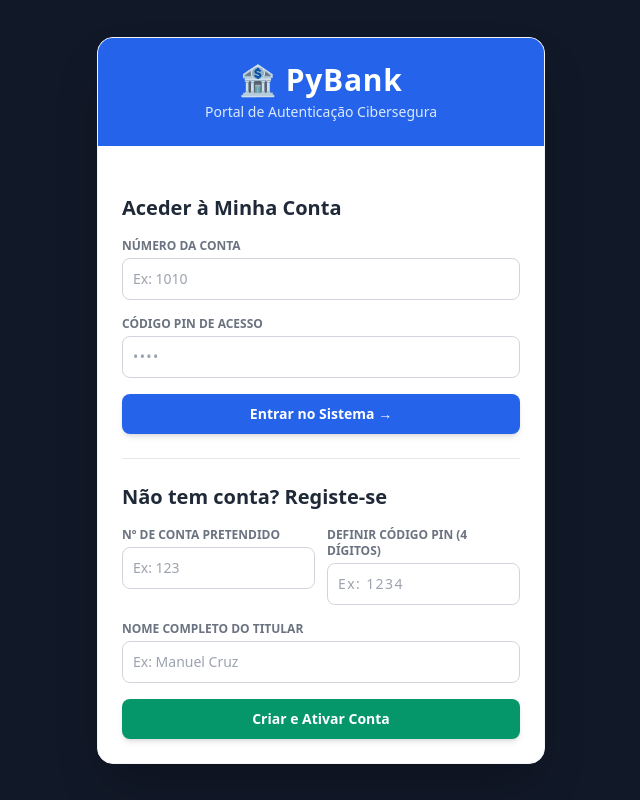
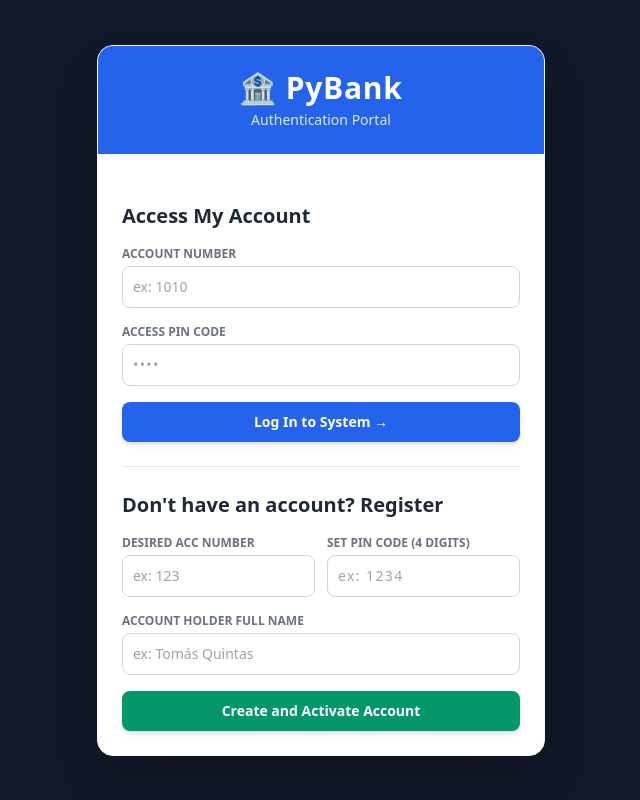
Before and after one commit to ManuelCruz21/Python-Bank-Project, a Flask app: page /login-portal in a window 1280 px wide. Shown: the whole page, without its empty margins (319-959 px from the left). Run offline with Flask 3, Linux system fonts and the light colour scheme; some libraries are stand-ins or nearby versions.

Commit message:
update: updating last changes to deploy

```diff
--- a/app.py
+++ b/app.py
@@ -240,4 +240,5 @@ def eliminar_conta():
         db.close()
 
 if __name__ == '__main__':
-    app.run(debug=True)
+    port = int(os.environ.get("PORT", 5000))
+    app.run(host='0.0.0.0', port=port, debug=False)
--- /dev/null
+++ b/requirements.txt
@@ -0,0 +1,4 @@
+Flask==3.0.2
+SQLAlchemy==2.0.27
+psycopg2-binary==2.9.9
+decimal-flask==0.1.4
--- a/templates/login.html
+++ b/templates/login.html
@@ -1,9 +1,9 @@
 <!DOCTYPE html>
-<html lang="pt">
+<html lang="en">
 <head>
     <meta charset="UTF-8">
     <meta name="viewport" content="width=device-width, initial-scale=1.0">
-    <title>PyBank - Login Seguro</title>
+    <title>PyBank - Secure Login</title>
     <script src="https://cdn.tailwindcss.com"></script>
 </head>
 <body class="bg-gray-900 font-sans min-h-screen flex items-center justify-center p-4">
@@ -11,7 +11,7 @@
     <div class="max-w-md w-full bg-white rounded-2xl shadow-2xl overflow-hidden border border-gray-100">
         <div class="bg-blue-600 text-white p-6 text-center">
             <h1 class="text-3xl font-bold tracking-wide">🏦 PyBank</h1>
-            <p class="text-blue-100 text-sm mt-1">Portal de Autenticação Cibersegura</p>
+            <p class="text-blue-100 text-sm mt-1">Authentication Portal</p>
         </div>
 
         <div class="p-6 pb-0">
@@ -28,41 +28,43 @@
 
         <div class="p-6 space-y-6">
 
+            <!-- LOGIN FORM -->
             <form action="/login" method="POST" class="space-y-4">
-                <h2 class="text-xl font-bold text-gray-800">Aceder à Minha Conta</h2>
+                <h2 class="text-xl font-bold text-gray-800">Access My Account</h2>
                 <div>
-                    <label class="block text-xs font-semibold text-gray-500 uppercase">Número da Conta</label>
-                    <input type="text" name="numero" required placeholder="Ex: 1010" class="w-full mt-1 p-2.5 border border-gray-300 rounded-lg text-sm focus:ring-2 focus:ring-blue-500 focus:outline-none">
+                    <label class="block text-xs font-semibold text-gray-500 uppercase">Account Number</label>
+                    <input type="text" name="numero" required placeholder="ex: 1010" class="w-full mt-1 p-2.5 border border-gray-300 rounded-lg text-sm focus:ring-2 focus:ring-blue-500 focus:outline-none">
                 </div>
                 <div>
-                    <label class="block text-xs font-semibold text-gray-500 uppercase">Código PIN de Acesso</label>
+                    <label class="block text-xs font-semibold text-gray-500 uppercase">Access PIN Code</label>
                     <input type="password" name="pin" required placeholder="••••" maxlength="4" class="w-full mt-1 p-2.5 border border-gray-300 rounded-lg text-sm tracking-widest focus:ring-2 focus:ring-blue-500 focus:outline-none">
                 </div>
                 <button type="submit" class="w-full bg-blue-600 hover:bg-blue-700 text-white font-semibold py-2.5 rounded-lg text-sm shadow-md transition">
-                    Entrar no Sistema →
+                    Log In to System →
                 </button>
             </form>
 
             <hr class="border-gray-200">
 
+            <!-- REGISTRATION FORM -->
             <form action="/criar-conta" method="POST" class="space-y-4">
-                <h2 class="text-xl font-bold text-gray-800">Não tem conta? Registe-se</h2>
+                <h2 class="text-xl font-bold text-gray-800">Don't have an account? Register</h2>
                 <div class="grid grid-cols-2 gap-3">
                     <div>
-                        <label class="block text-xs font-semibold text-gray-500 uppercase">Nº de Conta Pretendido</label>
-                        <input type="text" name="numero" required placeholder="Ex: 123" class="w-full mt-1 p-2.5 border border-gray-300 rounded-lg text-sm focus:outline-none">
+                        <label class="block text-xs font-semibold text-gray-500 uppercase">Desired Acc Number</label>
+                        <input type="text" name="numero" required placeholder="ex: 123" class="w-full mt-1 p-2.5 border border-gray-300 rounded-lg text-sm focus:outline-none">
                     </div>
                     <div>
-                        <label class="block text-xs font-semibold text-gray-500 uppercase">Definir Código PIN (4 dígitos)</label>
-                        <input type="password" name="pin" required placeholder="Ex: 1234" maxlength="4" class="w-full mt-1 p-2.5 border border-gray-300 rounded-lg text-sm tracking-widest focus:outline-none">
+                        <label class="block text-xs font-semibold text-gray-500 uppercase">Set PIN Code (4 digits)</label>
+                        <input type="password" name="pin" required placeholder="ex: 1234" maxlength="4" class="w-full mt-1 p-2.5 border border-gray-300 rounded-lg text-sm tracking-widest focus:outline-none">
                     </div>
                 </div>
                 <div>
-                    <label class="block text-xs font-semibold text-gray-500 uppercase">Nome Completo do Titular</label>
-                    <input type="text" name="titular" required placeholder="Ex: Manuel Cruz" class="w-full mt-1 p-2.5 border border-gray-300 rounded-lg text-sm focus:outline-none">
+                    <label class="block text-xs font-semibold text-gray-500 uppercase">Account Holder Full Name</label>
+                    <input type="text" name="titular" required placeholder="ex: Tomás Quintas" class="w-full mt-1 p-2.5 border border-gray-300 rounded-lg text-sm focus:outline-none">
                 </div>
                 <button type="submit" class="w-full bg-emerald-600 hover:bg-emerald-700 text-white font-semibold py-2.5 rounded-lg text-sm shadow-md transition">
-                    Criar e Ativar Conta
+                    Create and Activate Account
                 </button>
             </form>
 
```
Also changed, not shown: readme.md, 1 other file.
